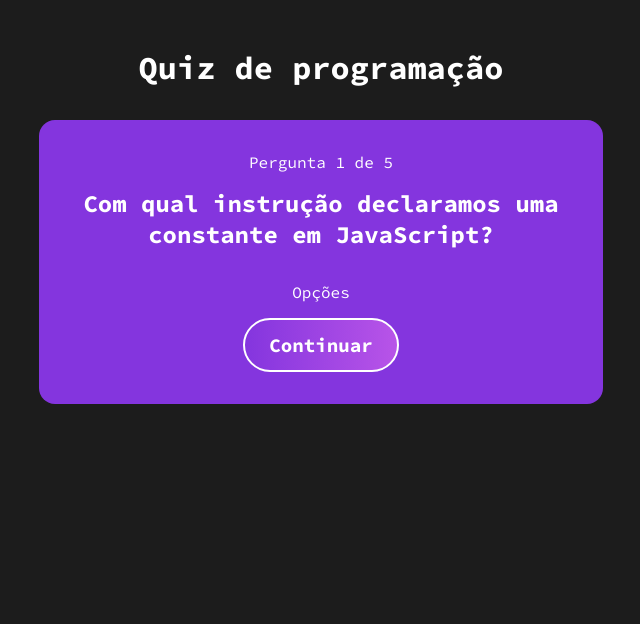
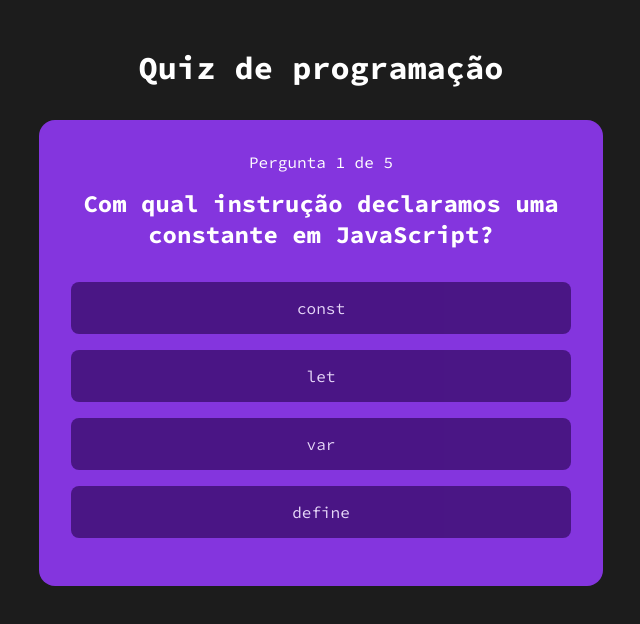
Before and after one commit to AnaCBrandao/react-quiz, a React (Vite) app: page / in a window 1280 px wide. Both pictures are taken after a click on the button "Iniciar". Shown: the top 624 px of the page, without its empty margins (319-959 px from the left). Built offline with nearby package versions, Linux system fonts and the light colour scheme.

Commit message:
options & score

```diff
--- a/src/App.jsx
+++ b/src/App.jsx
@@ -29,4 +29,4 @@
 export default App
 
 
-//ponto de parada 43:43
+//ponto de parada 58:43
--- /dev/null
+++ b/src/components/Option.css
@@ -0,0 +1,17 @@
+.option{
+    background-color: #3c0e70;
+    border-radius: .5em;
+    padding: 1rem;
+    cursor: pointer;
+    opacity: .8;
+    transition: .4s;
+    margin-bottom: 1em;
+}
+
+.option:hover {
+    opacity: 1;
+}
+
+#options-container .option p {
+    margin-bottom: 0;
+}
--- /dev/null
+++ b/src/components/Option.jsx
@@ -0,0 +1,19 @@
+import React from 'react'
+import './GameOver.css'
+
+import { useContext } from 'react'
+import { QuizContext } from '../context/quiz'
+
+import "./Option.css"
+
+const Option = ({option, onSelectOption, answer}) => {
+    const [quizState, dispatch] = useContext(QuizContext);
+
+  return (
+    <div className="option" onClick={() => onSelectOption()}>
+       <p>{option}</p>
+    </div>
+  )
+}
+
+export default Option
--- a/src/components/Question.jsx
+++ b/src/components/Question.jsx
@@ -3,20 +3,35 @@
 
 import { useContext } from 'react'
 import { QuizContext } from '../context/quiz'
+import Option from './Option'
 
 
 const Question = () => {
   const [quizState, dispatch] = useContext(QuizContext);
-  const currentQuestion = quizState.questions[quizState.currentQuestion]
+  const currentQuestion = quizState.questions[quizState.currentQuestion];
+
+  const onSelectOption = (option) => {
+    dispatch({
+      type: "CHECK_ANSWER",
+      payload: {answer: currentQuestion.answer, option}
+    })
+  }
 
   return (
     <div id="question">
         <p>Pergunta {quizState.currentQuestion + 1} de {quizState.questions.length}</p>
         <h2>{currentQuestion.question}</h2>
         <div id="options-container">
-            <p>Opções</p>
+            {currentQuestion.options.map((option) => (
+              <Option
+                option={option}
+                key={option}
+                answer={currentQuestion.answer}
+                onSelectOption={() => onSelectOption(option)}
+              />
+            ))}
         </div>
-        <button onClick={() => dispatch({type: "CHANGE_QUESTION"})}>Continuar</button>
+        {quizState.answerSelected && (<button onClick={() => dispatch({type: "CHANGE_QUESTION"})}>Continuar</button>)}
     </div>
   )
 }
--- a/src/context/quiz.jsx
+++ b/src/context/quiz.jsx
@@ -8,6 +8,7 @@
     questions,
     currentQuestion: 0,
     score: 0,
+    answerSelected: false,
 }
 
 const quizReducer = (state, action) => {
@@ -47,6 +48,22 @@
         case "NEW_GAME":
             return initialState
 
+        case "CHECK_ANSWER":
+            if(state.answerSelected) return state;
+
+            const answer = action.payload.answer
+            const option = action.payload.option
+
+            let correctAnswer = 0
+            if(answer === option) correctAnswer = 1
+
+
+            return {
+                ...state,
+                score: state.score + correctAnswer,
+                answerSelected: option,
+            };
+
         default:
             return state;
     }
```
